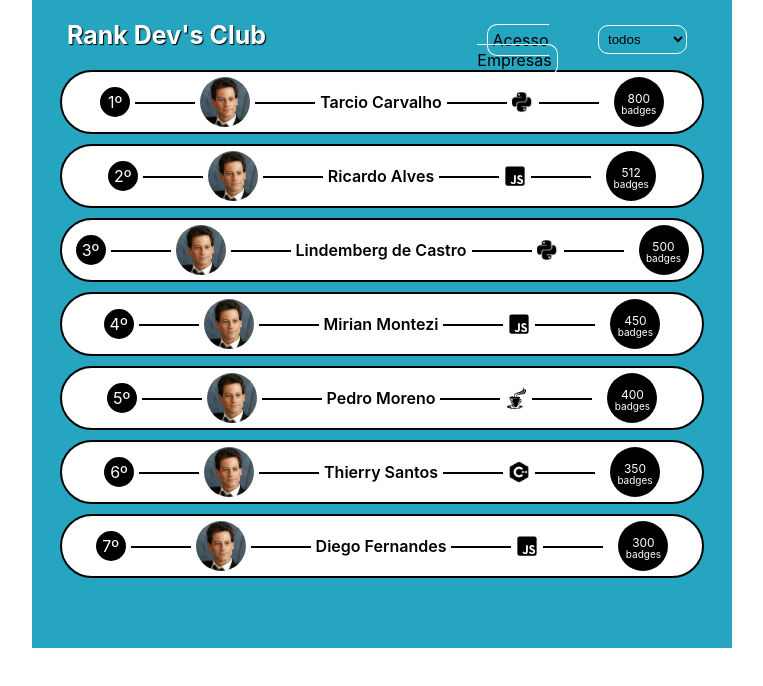
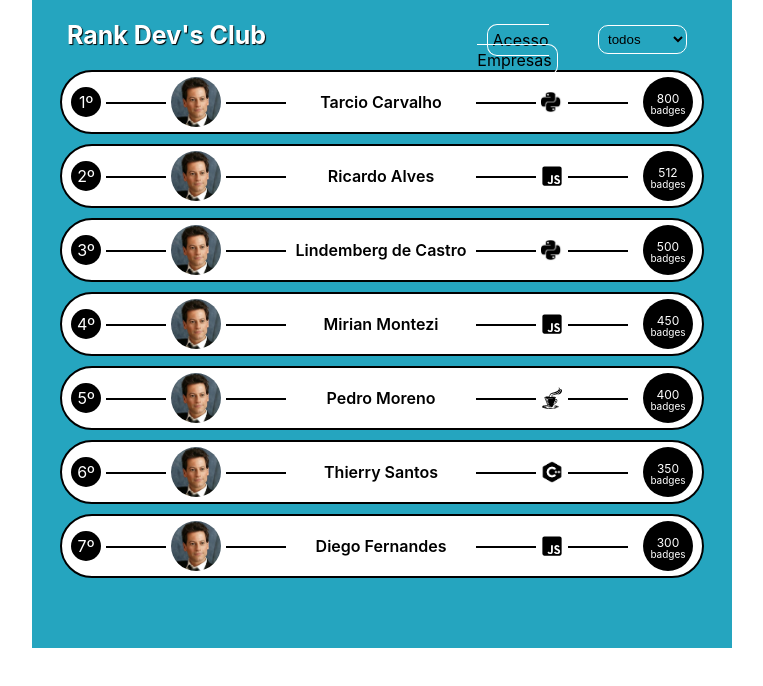
Before and after one commit to ricardotecnicob/devsclub, a React (Create React App) app: page / in a window 1280 px wide. Shown: the top 686 px of the page, without its empty margins (258-1021 px from the left). Built offline with nearby package versions, Linux system fonts and the light colour scheme.

Commit message:
Login adicionado, Layout alterado, Cadastro adicionado

```diff
--- a/src/components/Rank/style.css
+++ b/src/components/Rank/style.css
@@ -119,6 +119,7 @@
 
 .nomepessoa {
   font-weight: 600;
+  width: 180px;
 }
 
 .tecnologia {
```
